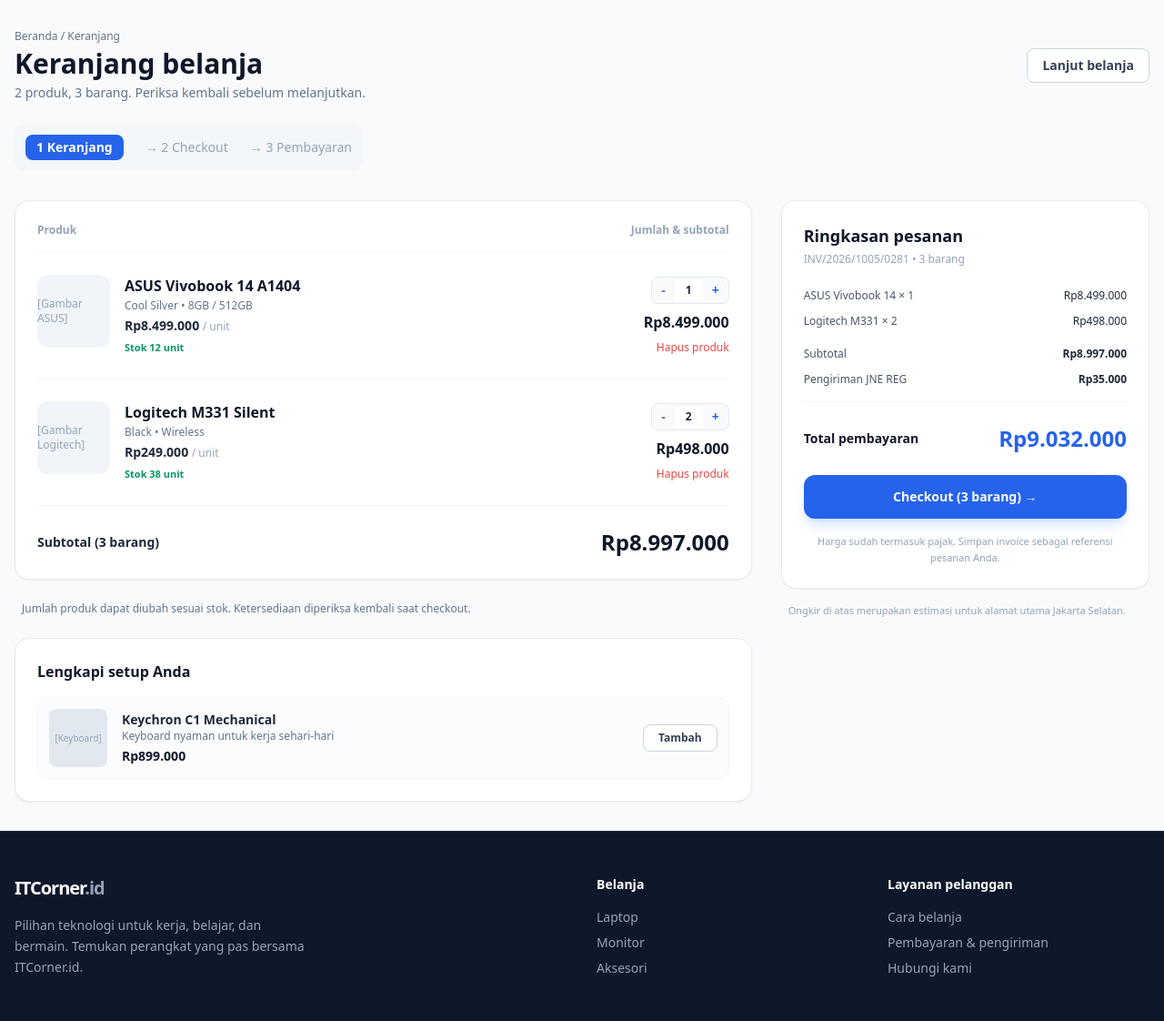
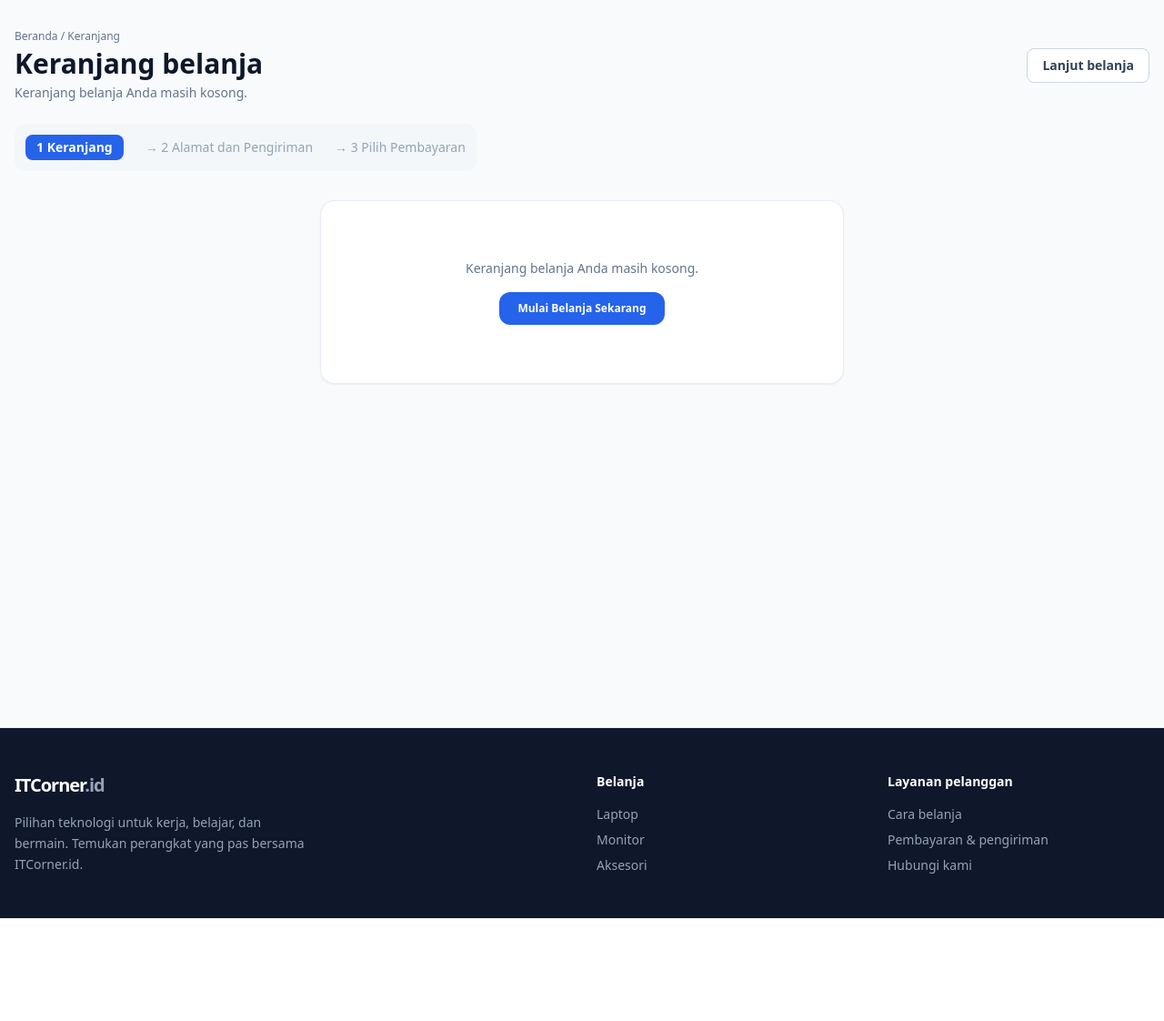
Before and after one commit to Zacgit20/PBL-RKS301, a Flask app: page /cart in a window 1280 px wide. Shown: the part 168-1290 px from the top of the page at 91% size. After the commit the page ends 1177 px from the top, so only its background shows below. Run offline with Flask 3, Linux system fonts and the light colour scheme; some libraries are stand-ins or nearby versions.

Commit message:
feat: implement dynamic cart actions and UI styling

```diff
--- a/itcorner-id/app/static/script.js
+++ b/itcorner-id/app/static/script.js
@@ -49,3 +49,73 @@ function tambahKeKeranjang(namaProduk) {
 
     alert(namaProduk + " berhasil ditambahkan ke keranjang!");
 }
+
+// AGAR CART TIDAK REALOD JIKA DI KLIK +
+function addToCart(event, formElement) {
+    event.preventDefault(); // Mencegah reload halaman
+
+    const formData = new FormData(formElement);
+
+    fetch("/add-to-cart", {
+        method: "POST",
+        body: formData
+    })
+    .then(response => {
+        if (!response.ok) {
+            throw new Error("Gagal menambahkan produk.");
+        }
+        return response.json();
+    })
+    .then(data => {
+        if (data.status === 'success') {
+            const cartBadge = document.getElementById("cart-count");
+            if (cartBadge) {
+                cartBadge.innerText = data.cart_count;
+            }
+        }
+    })
+    .catch(error => console.error("Error:", error));
+}
+
+// Fungsi untuk menambah/mengurangi jumlah produk di halaman cart
+function updateCartQuantity(productId, action) {
+    const formData = new FormData();
+    formData.append('product_id', productId);
+    formData.append('action', action);
+
+    fetch('/update-cart', {
+        method: 'POST',
+        body: formData
+    })
+    .then(response => {
+        if (!response.ok) throw new Error("Gagal mengupdate keranjang");
+        return response.json();
+    })
+    .then(data => {
+        if (data.status === 'success') {
+            window.location.reload(); // Refresh halaman untuk memperbarui total harga
+        }
+    })
+    .catch(error => console.error("Error:", error));
+}
+
+// Fungsi untuk menghapus produk dari keranjang
+function removeFromCart(productId) {
+    const formData = new FormData();
+    formData.append('product_id', productId);
+
+    fetch('/remove-from-cart', {
+        method: 'POST',
+        body: formData
+    })
+    .then(response => {
+        if (!response.ok) throw new Error("Gagal menghapus produk");
+        return response.json();
+    })
+    .then(data => {
+        if (data.status === 'success') {
+            window.location.reload(); // Refresh halaman setelah hapus
+        }
+    })
+    .catch(error => console.error("Error:", error));
+}
--- a/itcorner-id/app/templates/cart.html
+++ b/itcorner-id/app/templates/cart.html
@@ -11,7 +11,13 @@
             <div>
                 <p class="text-xs text-slate-500 mb-1">Beranda / Keranjang</p>
                 <h1 class="text-3xl font-bold text-slate-900">Keranjang belanja</h1>
-                <p class="text-sm text-slate-500 mt-1">2 produk, 3 barang. Periksa kembali sebelum melanjutkan.</p>
+                <p class="text-sm text-slate-500 mt-1">
+                    {% if items %}
+                        {{ items|length }} jenis produk, {{ cart_count }} barang. Periksa kembali sebelum melanjutkan.
+                    {% else %}
+                        Keranjang belanja Anda masih kosong.
+                    {% endif %}
+                </p>
             </div>
             <a href="{{ url_for('home') }}" class="border border-slate-300 bg-white hover:bg-slate-50 text-slate-700 font-semibold px-4 py-2 rounded-lg text-sm transition">
                 Lanjut belanja
@@ -21,10 +27,11 @@
         <!-- Stepper Progress -->
         <div class="flex items-center space-x-6 text-sm mb-8 bg-slate-100/60 p-3 rounded-xl w-fit">
             <span class="bg-blue-600 text-white font-semibold px-3 py-1 rounded-lg">1 Keranjang</span>
-            <span class="text-slate-400 font-medium">→ 2 Checkout</span>
-            <span class="text-slate-400 font-medium">→ 3 Pembayaran</span>
+            <span class="text-slate-400 font-medium">→ 2 Alamat dan Pengiriman</span>
+            <span class="text-slate-400 font-medium">→ 3 Pilih Pembayaran</span>
         </div>
 
+        {% if items %}
         <!-- Layout Utama (2 Kolom) -->
         <div class="flex flex-col lg:flex-row gap-8">
 
@@ -37,60 +44,42 @@
                         <span>Jumlah & subtotal</span>
                     </div>
 
-                    <!-- Item 1: ASUS Vivobook -->
+                    <!-- Looping Item Dinamis -->
+                    {% for item in items %}
                     <div class="py-6 border-b border-slate-100 flex flex-col sm:flex-row justify-between items-start sm:items-center gap-4">
                         <div class="flex gap-4">
-                            <div class="w-20 h-20 bg-slate-100 rounded-xl flex items-center justify-center text-xs text-slate-400 flex-shrink-0">
-                                [Gambar ASUS]
+                            <div class="w-20 h-20 bg-slate-100 rounded-xl flex items-center justify-center text-xs text-slate-400 flex-shrink-0 overflow-hidden p-2">
+                                {% if item.product.image %}
+                                    <img src="{{ item.product.image }}" alt="{{ item.product.name }}" class="max-h-full object-contain">
+                                {% else %}
+                                    [{{ item.product.brand if item.product.brand else 'Produk' }}]
+                                {% endif %}
                             </div>
                             <div>
-                                <h3 class="font-bold text-slate-900 text-base">ASUS Vivobook 14 A1404</h3>
-                                <p class="text-xs text-slate-500 mt-0.5">Cool Silver • 8GB / 512GB</p>
-                                <p class="text-sm font-semibold text-slate-800 mt-1">Rp8.499.000 <span class="text-xs text-slate-400 font-normal">/ unit</span></p>
-                                <span class="inline-block text-[11px] text-emerald-600 font-semibold mt-1">Stok 12 unit</span>
+                                <h3 class="font-bold text-slate-900 text-base">{{ item.product.name }}</h3>
+                                <p class="text-xs text-slate-500 mt-0.5">{{ item.product.brand if item.product.brand else 'ITCorner' }} • {{ item.product.category }}</p>
+                                <p class="text-sm font-semibold text-slate-800 mt-1">{{ item.product.price if item.product.price else format_rupiah(item.product.price_num) }}<span class="text-xs text-slate-400 font-normal">/ unit</span></p>
+                                <span class="inline-block text-[11px] text-emerald-600 font-semibold mt-1">Stok {{ item.product.stock }} unit</span>
                             </div>
                         </div>
 
+                        <!-- Tombol Ubah Qty & Hapus Item -->
                         <div class="flex flex-col sm:items-end gap-2 w-full sm:w-auto">
                             <div class="flex items-center border border-slate-200 rounded-lg overflow-hidden bg-slate-50 self-start sm:self-auto">
-                                <button class="px-2.5 py-1 text-slate-500 hover:bg-slate-200 font-bold text-sm">-</button>
-                                <span class="px-3 py-1 text-xs font-bold text-slate-800 bg-white">1</span>
-                                <button class="px-2.5 py-1 text-blue-600 hover:bg-slate-200 font-bold text-sm">+</button>
+                                <button type="button" data-id="{{ item.product.id }}" onclick="updateCartQuantity(this.dataset.id, 'decrease')" class="px-2.5 py-1 text-slate-500 hover:bg-slate-200 font-bold text-sm transition">-</button>
+                                <span class="px-3 py-1 text-xs font-bold text-slate-800 bg-white">{{ item.quantity }}</span>
+                                <button type="button" data-id="{{ item.product.id }}" onclick="updateCartQuantity(this.dataset.id, 'increase')" class="px-2.5 py-1 text-blue-600 hover:bg-slate-200 font-bold text-sm transition">+</button>
                             </div>
-                            <p class="font-bold text-slate-900 text-base">Rp8.499.000</p>
-                            <button class="text-red-500 hover:underline text-xs font-medium">Hapus produk</button>
+                            <p class="font-bold text-slate-900 text-base">{{ item.subtotal }}</p>
+                            <button type="button" data-id="{{ item.product.id }}" onclick="removeFromCart(this.dataset.id)" class="text-red-500 hover:underline text-xs font-medium">Hapus produk</button>
                         </div>
                     </div>
-
-                    <!-- Item 2: Logitech Mouse -->
-                    <div class="py-6 border-b border-slate-100 flex flex-col sm:flex-row justify-between items-start sm:items-center gap-4">
-                        <div class="flex gap-4">
-                            <div class="w-20 h-20 bg-slate-100 rounded-xl flex items-center justify-center text-xs text-slate-400 flex-shrink-0">
-                                [Gambar Logitech]
-                            </div>
-                            <div>
-                                <h3 class="font-bold text-slate-900 text-base">Logitech M331 Silent</h3>
-                                <p class="text-xs text-slate-500 mt-0.5">Black • Wireless</p>
-                                <p class="text-sm font-semibold text-slate-800 mt-1">Rp249.000 <span class="text-xs text-slate-400 font-normal">/ unit</span></p>
-                                <span class="inline-block text-[11px] text-emerald-600 font-semibold mt-1">Stok 38 unit</span>
-                            </div>
-                        </div>
-
-                        <div class="flex flex-col sm:items-end gap-2 w-full sm:w-auto">
-                            <div class="flex items-center border border-slate-200 rounded-lg overflow-hidden bg-slate-50 self-start sm:self-auto">
-                                <button class="px-2.5 py-1 text-slate-500 hover:bg-slate-200 font-bold text-sm">-</button>
-                                <span class="px-3 py-1 text-xs font-bold text-slate-800 bg-white">2</span>
-                                <button class="px-2.5 py-1 text-blue-600 hover:bg-slate-200 font-bold text-sm">+</button>
-                            </div>
-                            <p class="font-bold text-slate-900 text-base">Rp498.000</p>
-                            <button class="text-red-500 hover:underline text-xs font-medium">Hapus produk</button>
-                        </div>
-                    </div>
+                    {% endfor %}
 
                     <!-- Subtotal Keranjang -->
                     <div class="pt-6 flex justify-between items-center">
-                        <span class="text-sm font-bold text-slate-800">Subtotal (3 barang)</span>
-                        <span class="text-2xl font-extrabold text-slate-900">Rp8.997.000</span>
+                        <span class="text-sm font-bold text-slate-800">Subtotal ({{ cart_count }} barang)</span>
+                        <span class="text-2xl font-extrabold text-slate-900">{{ total }}</span>
                     </div>
                 </div>
 
@@ -102,8 +91,8 @@
                     <h3 class="font-bold text-slate-900 text-base mb-4">Lengkapi setup Anda</h3>
                     <div class="flex items-center justify-between gap-4 p-3 border border-slate-100 rounded-xl bg-slate-50/50">
                         <div class="flex items-center gap-4">
-                            <div class="w-16 h-16 bg-slate-200 rounded-lg flex items-center justify-center text-[10px] text-slate-400">
-                                [Keyboard]
+                            <div class="w-16 h-16 bg-slate-200 rounded-lg flex items-center justify-center text-[10px] text-slate-400 font-semibold">
+                                [Aksesori]
                             </div>
                             <div>
                                 <h4 class="font-bold text-slate-800 text-sm">Keychron C1 Mechanical</h4>
@@ -111,9 +100,9 @@
                                 <p class="text-sm font-bold text-slate-900 mt-1">Rp899.000</p>
                             </div>
                         </div>
-                        <button class="border border-slate-300 bg-white hover:bg-slate-100 text-slate-700 font-semibold px-4 py-1.5 rounded-lg text-xs transition">
-                            Tambah
-                        </button>
+                        <a href="{{ url_for('home', category='Aksesori') }}" class="border border-slate-300 bg-white hover:bg-slate-100 text-slate-700 font-semibold px-4 py-1.5 rounded-lg text-xs transition">
+                            Lihat Aksesori
+                        </a>
                     </div>
                 </div>
 
@@ -123,48 +112,55 @@
             <div class="w-full lg:w-1/3">
                 <div class="bg-white rounded-2xl p-6 border border-slate-200/80 shadow-sm sticky top-24">
                     <h2 class="text-lg font-bold text-slate-900 mb-1">Ringkasan pesanan</h2>
-                    <p class="text-xs text-slate-400 mb-6">INV/2026/1005/0281 • 3 barang</p>
+                    <p class="text-xs text-slate-400 mb-6">{{ cart_count }} barang di dalam keranjang</p>
 
                     <div class="space-y-3 text-xs text-slate-600 pb-4 border-b border-slate-100">
+                        {% for item in items %}
                         <div class="flex justify-between">
-                            <span>ASUS Vivobook 14 × 1</span>
-                            <span class="font-medium text-slate-800">Rp8.499.000</span>
+                            <span class="truncate max-w-[180px]">{{ item.product.name }} × {{ item.quantity }}</span>
+                            <span class="font-medium text-slate-800">{{ item.subtotal }}</span>
+                        </div>
+                        {% endfor %}
+
+                        <div class="flex justify-between pt-2">
+                            <span>Subtotal</span>
+                            <span class="font-semibold text-slate-800">{{ total }}</span>
                         </div>
                         <div class="flex justify-between">
-                            <span>Logitech M331 × 2</span>
-                            <span class="font-medium text-slate-800">Rp498.000</span>
-                        </div>
-                        <div class="flex justify-between pt-2">
-                            <span>Subtotal</span>
-                            <span class="font-semibold text-slate-800">Rp8.997.000</span>
-                        </div>
-                        <div class="flex justify-between">
-                            <span>Pengiriman JNE REG</span>
-                            <span class="font-semibold text-slate-800">Rp35.000</span>
+                            <span>Pengiriman</span>
+                            <span class="font-semibold text-emerald-600">Dihitung saat checkout</span>
                         </div>
                     </div>
 
                     <div class="py-6 flex justify-between items-center">
                         <span class="text-sm font-bold text-slate-900">Total pembayaran</span>
-                        <span class="text-2xl font-extrabold text-blue-600">Rp9.032.000</span>
+                        <span class="text-2xl font-extrabold text-blue-600">{{ total }}</span>
                     </div>
 
-                    <button class="w-full bg-blue-600 hover:bg-blue-700 text-white font-bold py-3.5 rounded-xl text-sm transition shadow-lg shadow-blue-500/20 mb-4">
-                        Checkout (3 barang) →
-                    </button>
+                    <a href="{{ url_for('checkout') }}" class="block w-full bg-blue-600 hover:bg-blue-700 text-white font-bold py-3.5 rounded-xl text-sm transition shadow-lg shadow-blue-500/20 mb-4 text-center">
+                        Checkout ({{ cart_count }} barang) →
+                    </a>
 
                     <p class="text-[11px] text-slate-400 leading-relaxed text-center">
                         Harga sudah termasuk pajak. Simpan invoice sebagai referensi pesanan Anda.
                     </p>
                 </div>
-
-                <p class="text-[11px] text-slate-400 mt-4 px-2">
-                    Ongkir di atas merupakan estimasi untuk alamat utama Jakarta Selatan.
-                </p>
             </div>
 
         </div>
 
+        {% else %}
+        <!-- Tampilan Jika Keranjang Kosong -->
+        <div class="text-center py-16 bg-white rounded-2xl border border-slate-200/80 max-w-xl mx-auto shadow-sm">
+            <p class="text-slate-500 text-sm mb-4">Keranjang belanja Anda masih kosong.</p>
+            <a href="{{ url_for('home') }}" class="inline-block bg-blue-600 text-white font-semibold text-xs px-5 py-2.5 rounded-xl hover:bg-blue-700 transition">
+                Mulai Belanja Sekarang
+            </a>
+        </div>
+        {% endif %}
+
     </div>
 </div>
+<!-- PEMANGGILAN JS DINAMIS -->
+<script src="{{ url_for('static', filename='script.js') }}"></script>
 {% endblock %}
```
